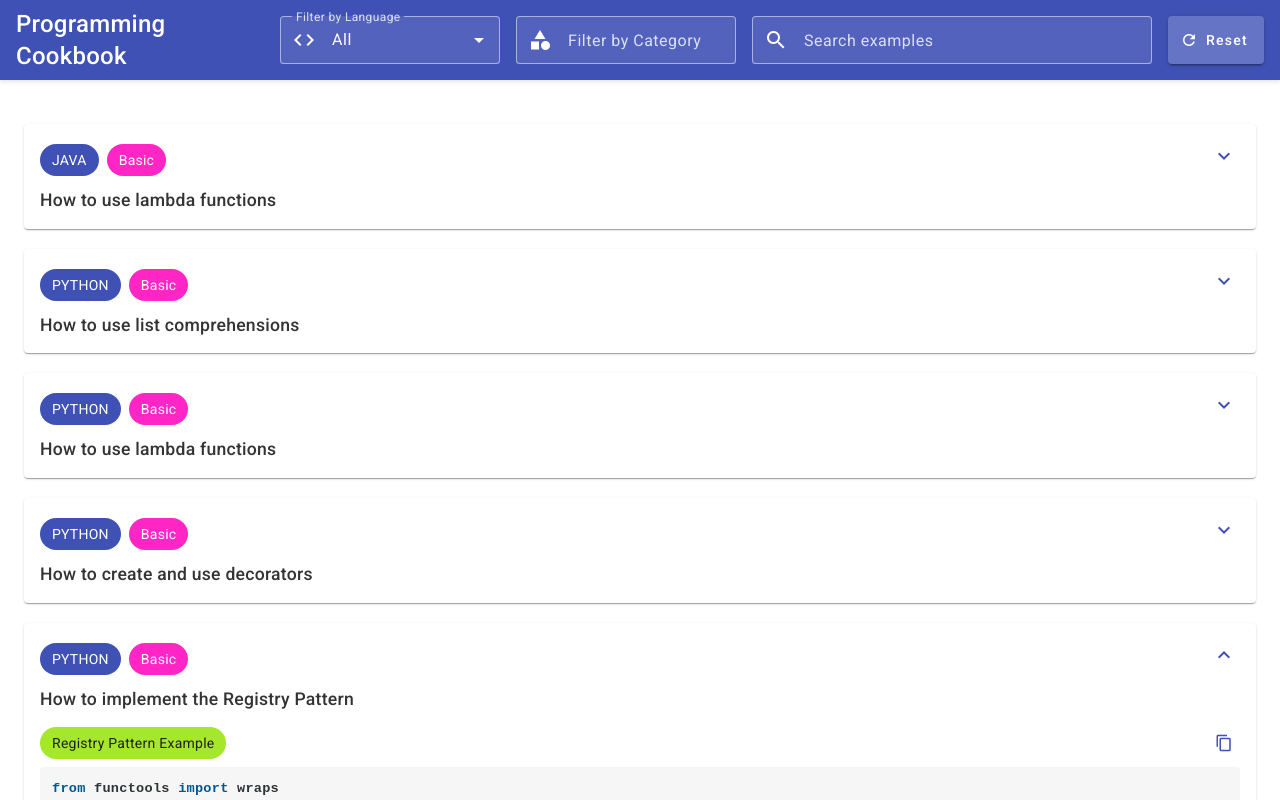
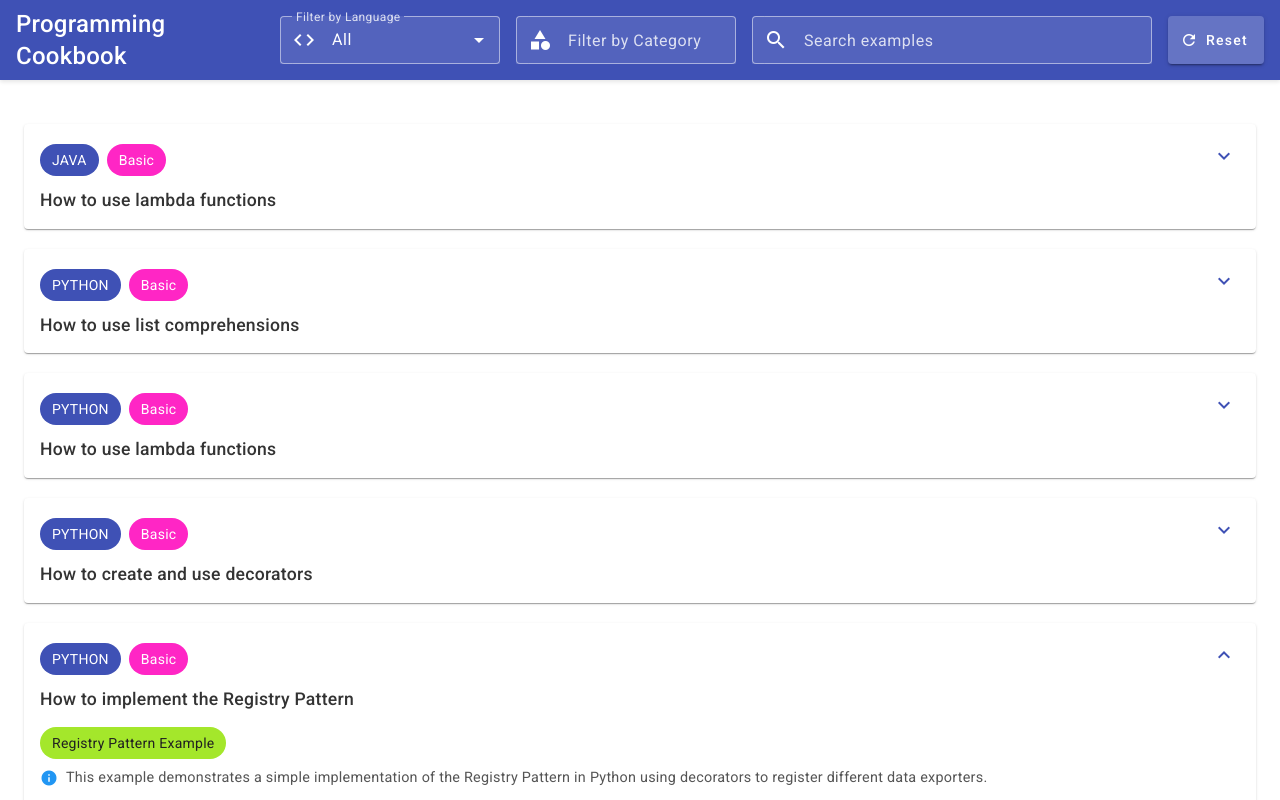
Before and after one commit to AntiBit82/programming-cookbook, an Angular app: page / in a window 1280 px wide. Both pictures are taken after a click on the element 640 px from the left and 674 px from the top of the page. Shown: the top 800 px of the page. Built offline with nearby package versions, Linux system fonts and the light colour scheme.

Commit message:
Add description field to code sections

```diff
--- a/src/app/components/code-example-card/code-example-card.component.css
+++ b/src/app/components/code-example-card/code-example-card.component.css
@@ -77,11 +77,45 @@ mat-card-content {
   margin-bottom: 8px;
 }
 
+.code-header {
+  display: flex;
+  align-items: center;
+  justify-content: space-between;
+  gap: 8px;
+  margin-top: 8px;
+}
+
+.code-label {
+  margin: 0;
+  font-size: 0.8rem;
+  font-weight: 500;
+  color: #666;
+}
+
 .section-title {
   margin: 0;
   font-size: 0.75rem;
   font-weight: 500;
   background-color: #a4e72b !important;
+}
+
+.section-description {
+  display: flex;
+  align-items: flex-start;
+  gap: 8px;
+  margin: 8px 0;
+  font-size: 0.9rem;
+  line-height: 1.5;
+  color: #555;
+}
+
+.description-icon {
+  font-size: 18px;
+  width: 18px;
+  height: 18px;
+  color: #2196F3;
+  flex-shrink: 0;
+  margin-top: 2px;
 }
 
 .section-separator {
--- a/src/app/components/code-example-card/code-example-card.component.html
+++ b/src/app/components/code-example-card/code-example-card.component.html
@@ -28,6 +28,15 @@
             }
             <div class="section-header">
               <mat-chip class="section-title">{{ section.title }}</mat-chip>
+            </div>
+            @if (section.description) {
+              <div class="section-description">
+                <mat-icon class="description-icon">info</mat-icon>
+                <span>{{ section.description }}</span>
+              </div>
+            }
+            <div class="code-header">
+              <div class="code-label">Code:</div>
               <button mat-icon-button class="copy-button" color="primary" disableRipple (click)="copySectionToClipboard(i); $event.stopPropagation()" [attr.aria-label]="copyStates[i].label" [matTooltip]="copyStates[i].label">
                 <mat-icon>{{ copyStates[i].icon }}</mat-icon>
               </button>
--- a/src/app/components/code-example-card/code-example-card.component.ts
+++ b/src/app/components/code-example-card/code-example-card.component.ts
@@ -8,7 +8,7 @@ import { MatTooltipModule } from '@angular/material/tooltip';
 import { DomSanitizer, SafeHtml } from '@angular/platform-browser';
 import { CodeExample, highlightCode } from '../../models/code-example.model';
 
-type HighlightedSection = { title: string; code: SafeHtml; usage?: SafeHtml; output?: string };
+type HighlightedSection = { title: string; description?: string; code: SafeHtml; usage?: SafeHtml; output?: string };
 
 @Component({
   selector: 'app-code-example-card',
@@ -38,6 +38,7 @@ export class CodeExampleCardComponent implements OnInit {
       this.copyStates[index] = { icon: 'content_copy', label: 'Copy code' };
       const highlighted: HighlightedSection = {
         title: section.title,
+        description: section.description,
         code: this.sanitizer.bypassSecurityTrustHtml(
           highlightCode(section.body, this.example.language)
         ),
--- a/src/app/data/code-examples.data.ts
+++ b/src/app/data/code-examples.data.ts
@@ -135,6 +135,7 @@ def timing_decorator(func):
     sections: [
       {
         title: 'Registry Pattern Example',
+        description: `This example demonstrates a simple implementation of the Registry Pattern in Python using decorators to register different data exporters.`,
         body: `from functools import wraps
 from typing import Any, Callable
 
--- a/src/app/models/code-example.model.ts
+++ b/src/app/models/code-example.model.ts
@@ -23,6 +23,7 @@ export enum Category {
 
 export interface CodeSection {
   title: string;
+  description?: string;
   body: string;
   usage?: string;
   output?: string;
```
